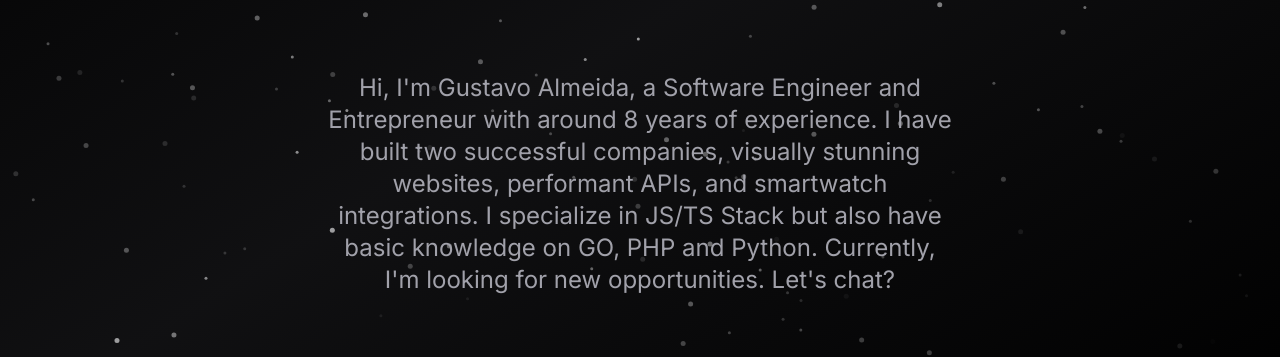
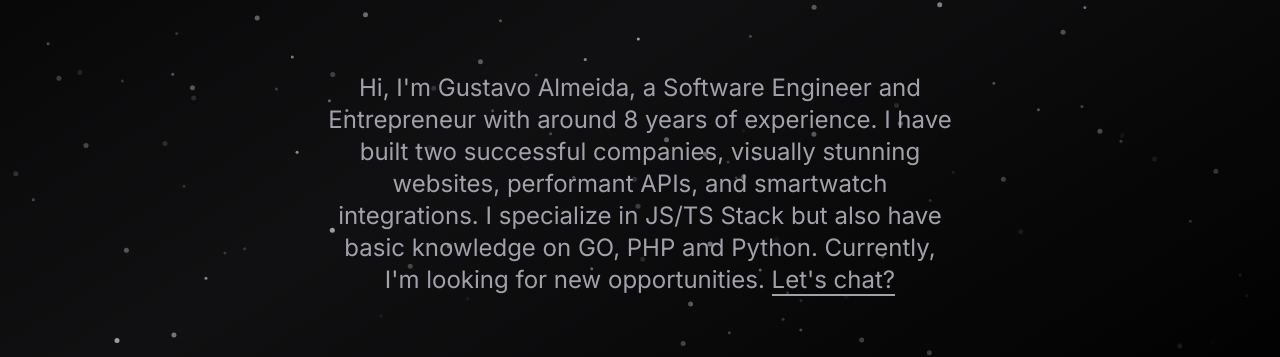
Before and after one commit to the-almeida/thealmeida.online, a Next.js app: page / in a window 1280 px wide. Shown: the part 371-728 px from the top of the page. Built offline with nearby package versions, Linux system fonts and the light colour scheme; what tailwindcss-debug-screens would draw is missing.

Commit message:
feat: add WhatsApp link on homepage

```diff
--- a/app/page.tsx
+++ b/app/page.tsx
@@ -1,4 +1,4 @@
-import React from "react";
+import Link from "next/link";
 import { CenteredNavigation } from "./components/centeredNav";
 import Particles from "./components/particles";
 
@@ -26,7 +26,13 @@ export default function Home() {
           successful companies, visually stunning websites, performant APIs, and
           smartwatch integrations. I specialize in JS/TS Stack but also have
           basic knowledge on GO, PHP and Python. Currently, I'm looking for new
-          opportunities. Let's chat?
+          opportunities.{" "}
+          <Link
+            href="https://wa.link/dgb8r8"
+            className="duration-200 text-zinc-400 border-b-2 border-zinc-400 hover:text-zinc-100"
+          >
+            Let's chat?
+          </Link>
         </h2>
       </div>
     </div>
```
